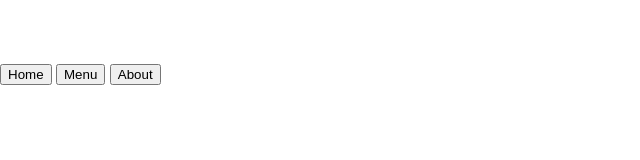
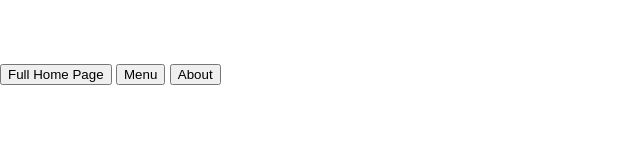
Before and after one commit to holmeskone/restaurantPage, a website built with webpack: page src/template.html in a window 1280 px wide. Shown: the whole page, without its empty margins (0-640 px from the left). Built offline with nearby package versions, Linux system fonts and the light colour scheme.

Commit message:
Added full home page as title for button

```diff
--- a/src/template.html
+++ b/src/template.html
@@ -4,7 +4,7 @@
     <meta name="viewport" content="width=device-width, initial-scale=1.0">
     <title>Document</title>
     <nav>
-        <button id="home">Home</button>
+        <button id="home">Full Home Page</button>
         <button id="menu-button">Menu</button>
         <button id="about-button">About</button>
     </nav>
```
